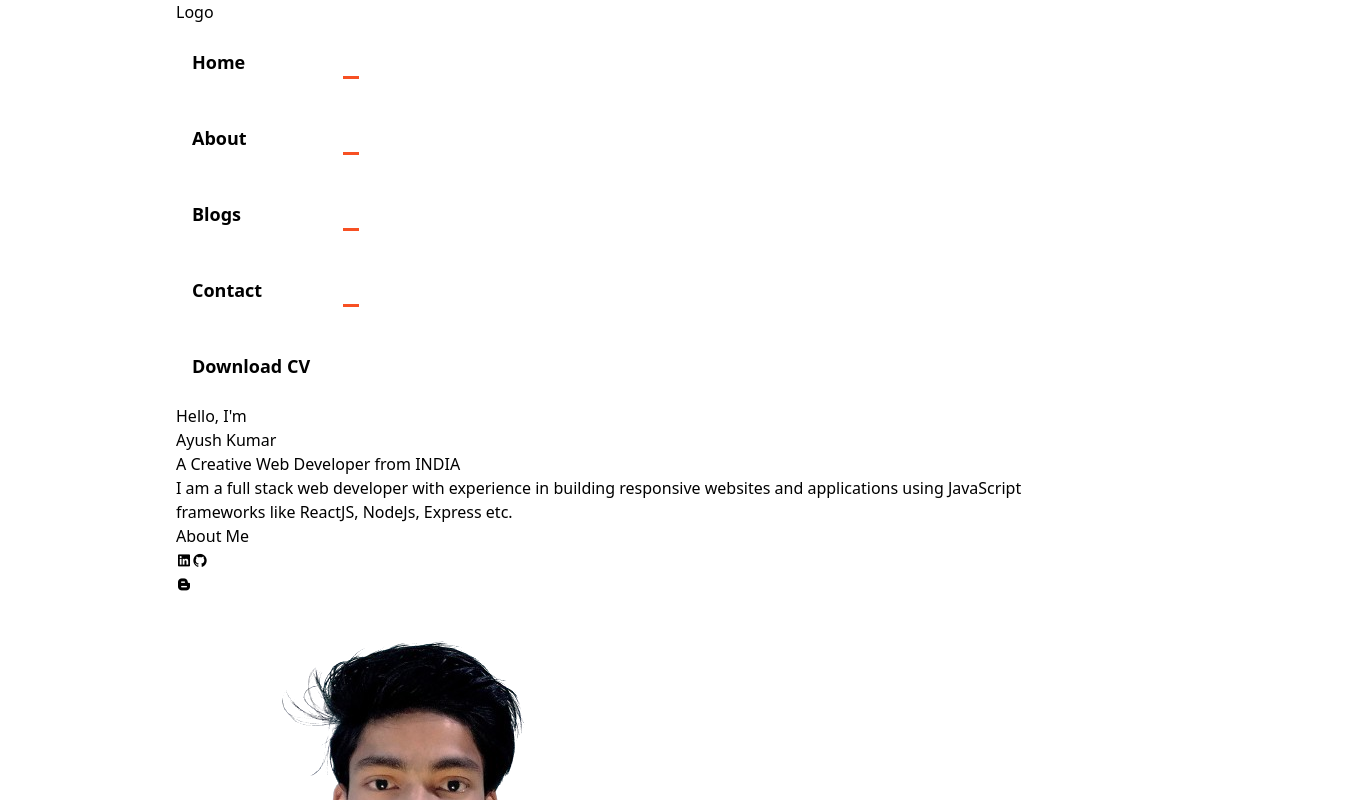
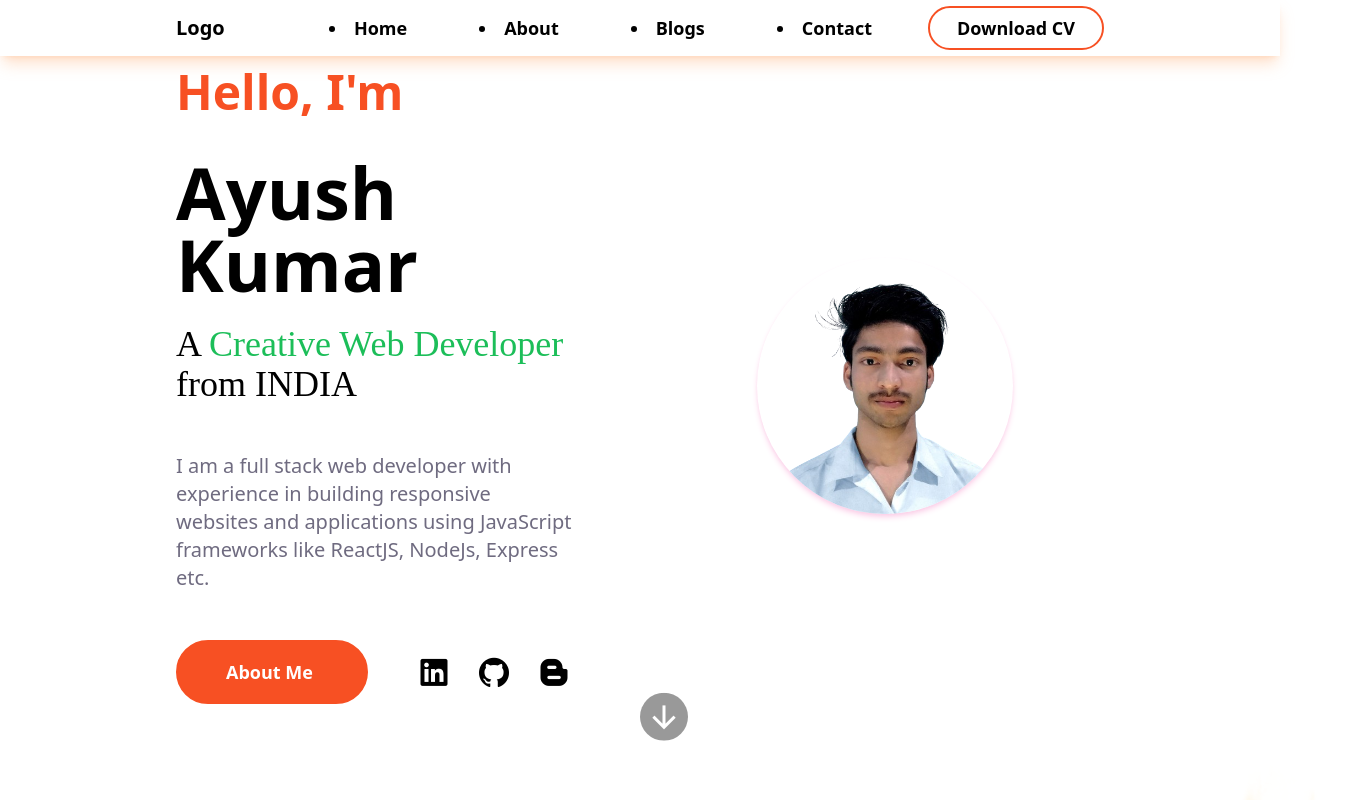
Before and after one commit to krayush1109/portfolio--react, a Next.js app: page / in a window 1280 px wide. Shown: the top 800 px of the page, 1357 px wide, since content can reach past the window. Built offline with nearby package versions, Linux system fonts and the light colour scheme.

Commit message:
fixing: css issue 2

```diff
--- a/app/globals.css
+++ b/app/globals.css
@@ -15,44 +15,7 @@ body > * {
     padding: 0 11rem;
 }
 
-/* @import url('../Components/Navbar/Nav.module.css'); */
-
-/* --------------------- Nav Bar CSS --------------------- */
-#nav-in li {
-    @apply list-none relative;
-}
-
-#nav-in>li::after {
-    content: "";
-    background-color: var(--primaryTxt);
-    width: 1rem;
-    height: 3px;
-    position: absolute;
-    bottom: 27%;
-    left: 18%;
-    transition: all 0.3s linear;
-}
-
-#nav-in>li:hover::after {
-    content: "";
-    background-color: var(--primaryTxt);
-    width: 70%;
-    height: 3px;
-    position: absolute;
-    bottom: 27%;
-    left: 18%
-}
-
-.my-btn:hover #my-btnBG {
-    height: 100%;
-    background-color: var(--primaryTxt);
-}
-
-.my-btn:hover #my-btnTxt {
-    color: white;
-}
-/* --------------------- Nav Bar CSS --------------------- */
-
+@import url('../Components/Navbar/Nav.module.css');
 
 @import url('../Components/Home/home.module.css');
 
--- a/tailwind.config.js
+++ b/tailwind.config.js
@@ -2,7 +2,7 @@
 module.exports = {
   content: [
     "./pages/**/*.{js,ts,jsx,tsx,mdx}",
-    "./components/**/*.{js,ts,jsx,tsx,mdx}",
+    "./Components/**/*.{js,ts,jsx,tsx,mdx}",
     "./app/**/*.{js,ts,jsx,tsx,mdx}",
   ],
   theme: {
```
